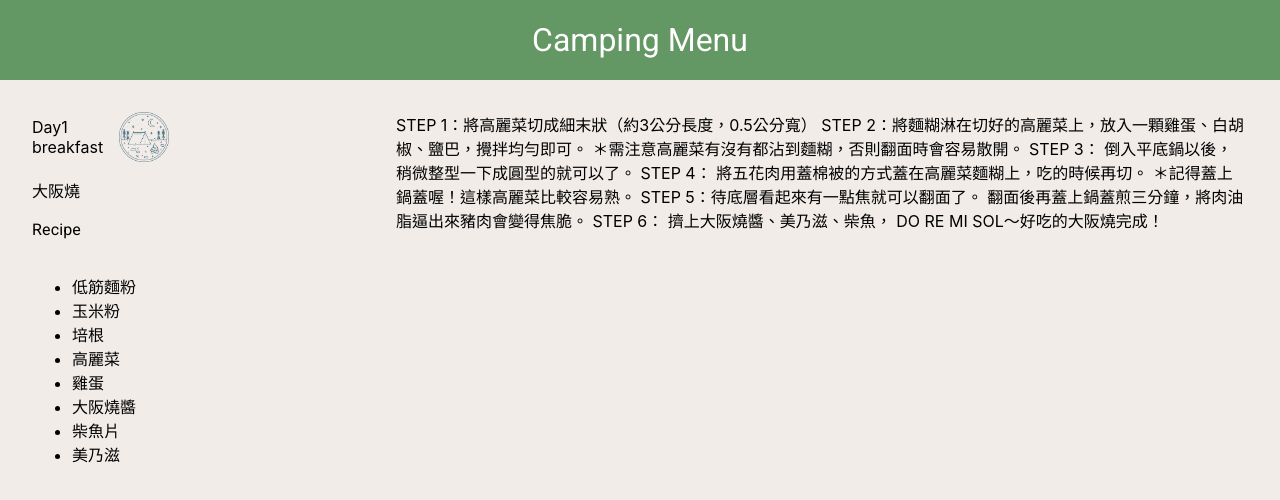
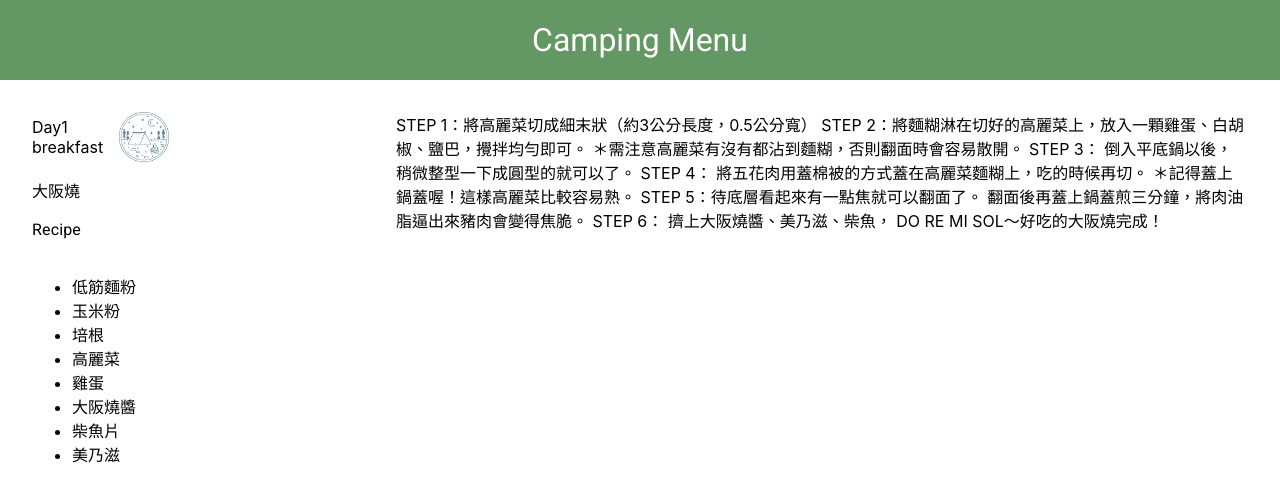
Before and after one commit to JosephT5566/campingRecipe20211010, a Next.js app: page / in a window 1280 px wide. Shown: the top 500 px of the page. Built offline with nearby package versions, Linux system fonts and the light colour scheme.

Commit message:
modify palette

```diff
--- a/styles/palette.ts
+++ b/styles/palette.ts
@@ -1,4 +1,31 @@
 import { Palette } from '@material-ui/core/styles/createPalette';
+
+declare module '@material-ui/core/styles/createPalette' {
+	// interface Palette {
+	// 	status: {
+	// 		red: string;
+	// 		orange: string;
+	// 		yellow: string;
+	// 		green: string;
+	// 		blue: string;
+	// 	};
+	// }
+	// interface PaletteOptions {
+	// 	status?: {
+	// 		red: string;
+	// 		orange: string;
+	// 		yellow: string;
+	// 		green: string;
+	// 		blue: string;
+	// 	};
+	// }
+
+	interface TypeBackground {
+		day1: string;
+		day2: string;
+		day3: string;
+	}
+}
 
 export const palette = {
 	primary: {
@@ -8,8 +35,11 @@ export const palette = {
 		main: '#ffbb2f',
 	},
 	background: {
-		default: '#f1ece8',
-		paper: '#1d2538',
+		default: '#fff',
+		paper: '#97bcc7',
+		day1: '#053d57',
+		day2: '#6a804e',
+		day3: '#6e8199',
 	},
 	error: {
 		main: '#ec5f5f',
```
